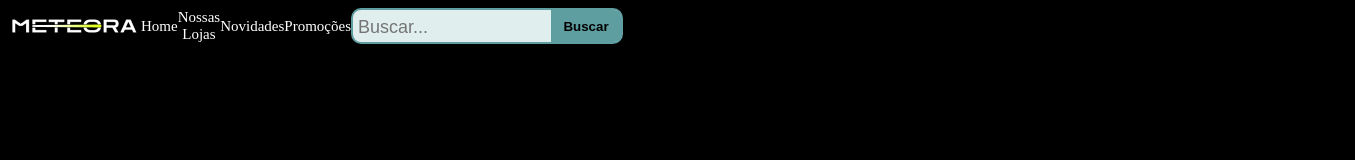
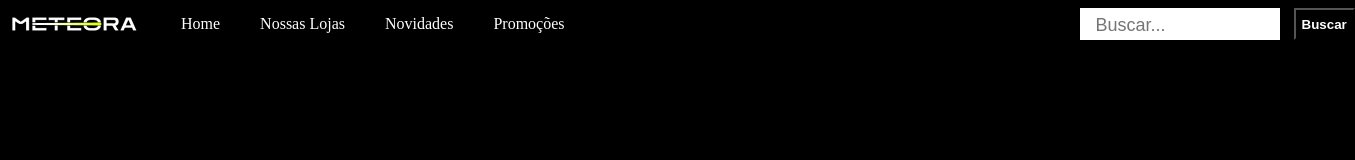
Before and after one commit to Leonardogotz/Alura_Challenge_Front_end, a plain HTML site: page index.html in a window 1280 px wide. Shown: the whole page, 1355 px wide, since content can reach past the window. Drawn offline with Linux system fonts and the light colour scheme.

Commit message:
ajustes de botões
ajustei o posicionamento dos botões de pesquisa do site

```diff
--- a/index.html
+++ b/index.html
@@ -1,5 +1,5 @@
 <!DOCTYPE html>
-<html lang="en">
+<html lang="pt-br">
 <head>
     <meta charset="UTF-8">
     <meta http-equiv="X-UA-Compatible" content="IE=edge">
@@ -15,10 +15,10 @@
             <a class="icones">Nossas Lojas</a>
             <a class="icones">Novidades</a>
             <a class="icones">Promoções</a>
-            <div id="divBusca">
+            <a id="divBusca" class="busca">
                 <input type="text" id="txtBusca" placeholder="Buscar..."/>
                 <button id="btnBusca">Buscar</button>
-            </div>
+            </a>
         </section>
     </header>
 </body>
--- a/style.css
+++ b/style.css
@@ -9,42 +9,45 @@ body{
     justify-content: space-between;
     width: 500px;
     flex-direction: row;
+    gap: 40px;
 }
 
 .icones{
     display: flex;
     background-color: rgb(0, 0, 0);
     text-align: center;
-    border-radius: 22px;
-    font-size: 15px;
+    border: none;
+    font-size: 16px;
+    white-space: nowrap;
 }
 
 #divBusca{
     display: flex;
-    background-color:#E0EEEE;
-    border:solid 2px #5F9EA0;
-    border-radius:10px;
-    width:300px;
+    background-color:#ffffff;
+    width:200px;
     height:32px;
+    position: relative;
+    left: 475px;
 
   }
 
   #txtBusca{
     float:left;
     background-color:transparent;
-    padding-left:5px;
+    padding-left:16px;
     font-size:18px;
     border:none;
     height:32px;
-    width:191px;
+    width:180px;
   }
 
   #btnBusca{
-    border:none;
     float:left;
     height:32px;
-    border-radius:0 7px 7px 0;
     width:70px;
     font-weight:bold;
-    background:#5F9EA0;
+    color: #ffffff;
+    background: none;
+    position: relative;
+    left: 16px;
   }
```
